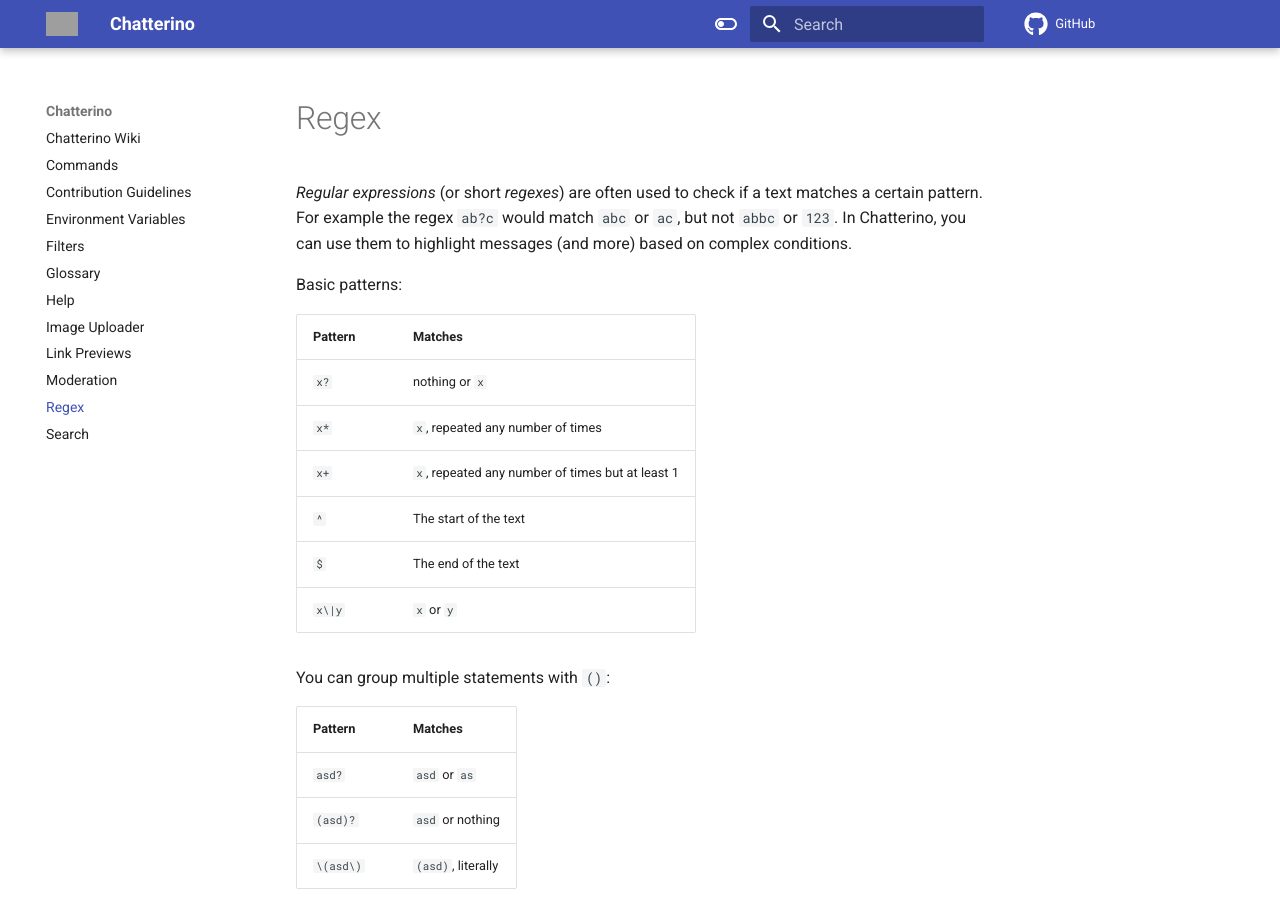
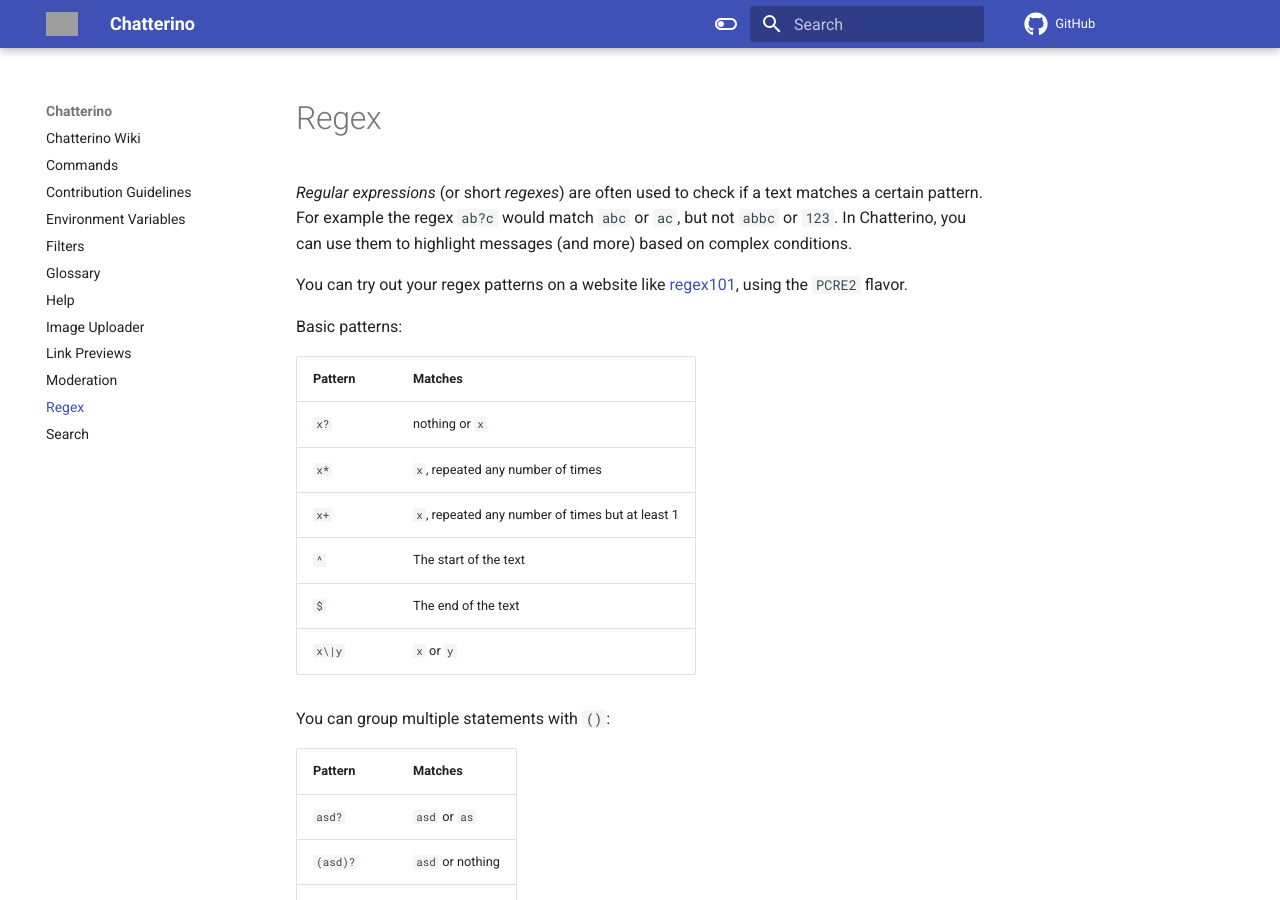
Before and after one commit to Chatterino/wiki, an MkDocs documentation site: the page built from docs/Regex.md, in a window 1280 px wide and 900 px high. Built offline with MkDocs 1.6.1 and Material for MkDocs 9.7.7, drawn with Linux system fonts in a browser that asks for light colours; comment, search, counter and statistics services are not loaded; some of the changed text lies outside the part shown; grey boxes are pictures that could not be loaded.

Commit message:
Update the regex page with the flavour + move the information further up the page (#105)

```diff
--- a/docs/Regex.md
+++ b/docs/Regex.md
@@ -1,5 +1,7 @@
 # Regex
 _Regular expressions_ (or short _regexes_) are often used to check if a text matches a certain pattern. For example the regex `ab?c` would match `abc` or `ac`, but not `abbc` or `123`. In Chatterino, you can use them to highlight messages (and more) based on complex conditions.
+
+You can try out your regex patterns on a website like [regex101](https://regex101.com), using the `PCRE2` flavor.
 
 Basic patterns:
 
```
Also changed, not shown: other parts of docs/Regex.md (+0 -3 lines).
